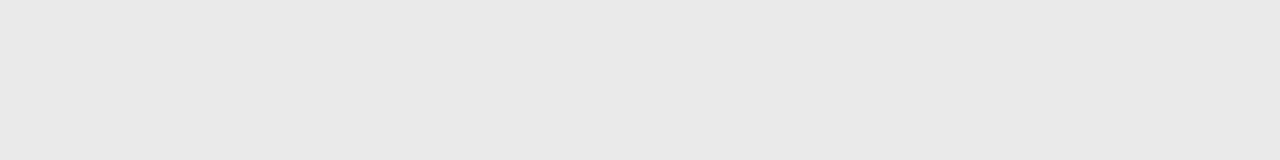
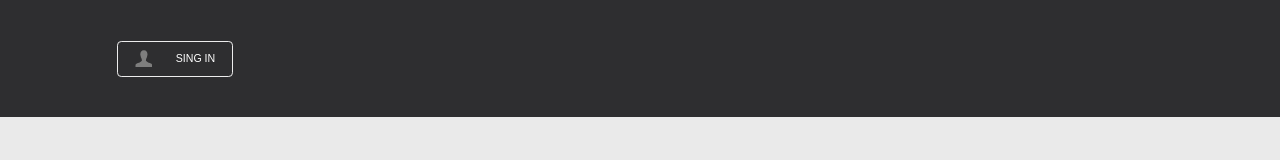
Before and after one commit to NikitaPetrovskiy/OnlineStore_project, a plain HTML site: page index.html in a window 1280 px wide. Drawn offline with Linux system fonts and the light colour scheme.

Commit message:
Started to create header. Created "Sing in" button

```diff
--- a/index.html
+++ b/index.html
@@ -6,7 +6,42 @@
     <link rel="stylesheet" href="styles/styles.css" type="text/css">
 </head>
 <body>
+<header class="dark">
+    <div id="top">
+        <div class="wrap main_flex__nowrap flex__align-items_center flex__jcontent_between">
+            <div class="main_flex__nowrap flex__align-items_center">
+                <div id="sing" class="btn main_flex__nowrap flex__align-items_center
+                flex__jcontent_between">
 
+                    <svg
+                            xmlns="http://www.w3.org/2000/svg"
+                            xmlns:xlink="http://www.w3.org/1999/xlink">
+                        <path fill-rule="evenodd"
+                              d="M17.299,15.182 C17.299,14.047 15.589,13.417 14.724,13.075
+                               C14.202,12.859 13.662,12.643 13.140,12.409 C12.438,12.084
+                                11.717,11.707 11.195,11.112 C11.015,10.896 10.907,10.752
+                                 10.907,10.464 C10.907,10.050 11.015,9.636 11.105,9.240 C11.249,8.627
+                                  11.555,8.123 11.807,7.547 C12.095,6.827 12.204,6.071 12.348,5.333
+                                   C12.402,5.008 12.492,4.702 12.492,4.378 C12.492,2.145 11.321,0.183
+                                    8.891,0.183 C6.460,0.183 5.289,2.145 5.289,4.378 C5.289,4.702
+                                     5.397,5.008 5.451,5.333 C5.613,6.071 5.704,6.827 6.010,7.547
+                                      C6.262,8.123 6.586,8.627 6.712,9.240 C6.820,9.636 6.910,10.050
+                                       6.910,10.464 C6.910,10.752 6.802,10.896 6.622,11.112 C6.100,11.707
+                                        5.379,12.084 4.677,12.409 C4.155,12.661 3.615,12.859 3.093,13.075
+                                         C2.229,13.435 0.500,14.047 0.500,15.182 L0.500,16.982 L17.299,16.982
+                                          L17.299,15.938 L17.299,15.182 L17.299,15.182 Z"/>
+                    </svg>
+                    SING IN
+                </div>
+            </div>
+        </div>
+    </div>
+    <div id="menu">
+        <div class="wrap">
+
+        </div>
+    </div>
+</header>
 <script src="js/main.js"></script>
 </body>
 </html>
--- a/styles/styles.css
+++ b/styles/styles.css
@@ -56,3 +56,33 @@ body {
     background-color: #838d8f;
     color: #fff;
 }
+#top {
+    width: 100%;
+    height: 9.16vmax;
+}
+#top .wrap,
+#menu .wrap {
+    height: inherit;
+}
+div.btn {
+    border-radius: 0.33vw;
+    padding: 0.66vw 1.32vw;
+    overflow: hidden;
+    cursor: pointer;
+    transition: all ease 200ms;
+}
+#sing {
+    border: 1px solid #ededed;
+    color:  #fff;
+    font-size: 0.83vmax;
+}
+#sing svg {
+    width: 1.33vmax;
+    height: 1.33vmax;
+    fill: #7e7e7e;
+    margin-right: 1.83vmax;
+}
+#sing:hover {
+    background-color: #ededed;
+    color: #2e2e30;
+}
```
